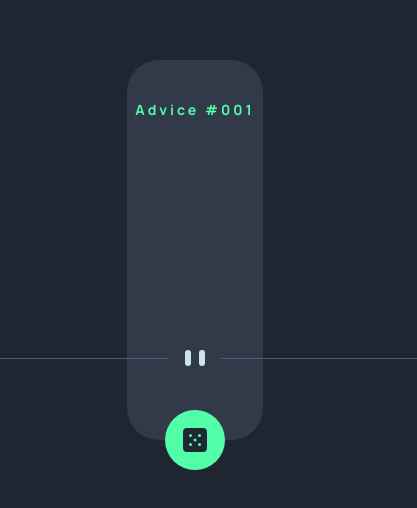
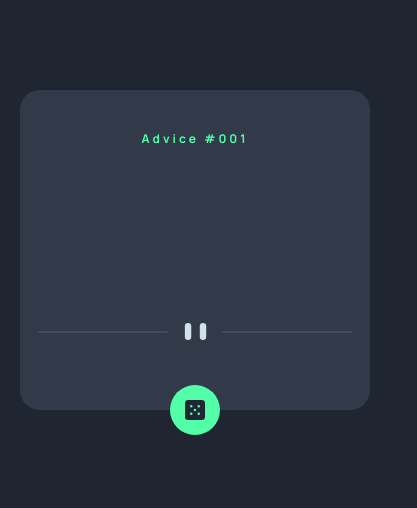
Before and after one commit to avinashkumartirakachuri9-source/Adgentor-Advice, a plain HTML site: page index.html in a window 390 px wide. Shown: the part 172-680 px from the top of the page, 417 px wide, since content can reach past the window. Drawn offline with Linux system fonts and the light colour scheme.

Commit message:
maken more responsive for mobile

```diff
--- a/style.css
+++ b/style.css
@@ -5,20 +5,61 @@
 }
 
 body{
-    height: 100vh;
+    min-height: 100vh;
     background-color: hsl(218, 23%, 16%);
     display: flex;
     justify-content: center;
     align-items: center;
-
+    padding: 20px;
 }
 
 .container{
-    height: 45%;
-    width: 35%;
+    width: 540px;
+    max-width: 100%;
+    min-height: 330px;
     background-color: hsl(217, 19%, 24%);
-    border-radius: 2rem;
+    border-radius: 20px;
     position: relative;
+    padding: 20px;
+}
+
+.container2{
+    display: flex;
+    justify-content: center;
+    align-items: center;
+    margin-top: 20px;
+
+    letter-spacing: 3px;
+    font-size: 14px;
+    font-family: "Manrope", sans-serif;
+    color: hsl(150, 100%, 66%);
+}
+
+.text{
+    width: 85%;
+    margin: 40px auto 0;
+
+    text-align: center;
+    color: white;
+    font-size: 28px;
+    font-family: "Manrope", sans-serif;
+    font-weight: 800;
+    line-height: 1.4;
+}
+
+.image{
+    position: absolute;
+    bottom: 80px;
+    left: 50%;
+    transform: translateX(-50%);
+    width: 90%;
+    display: flex;
+    justify-content: center;
+}
+
+.image img{
+    max-width: 100%;
+    height: auto;
 }
 
 .dice{
@@ -41,31 +82,58 @@ body{
 .dice img{
     width: 24px;
 }
-.container2{
-    display: flex;
-    justify-content: center;
-    align-items: center;
-    margin-top: 40px;
 
-    letter-spacing: 3px;
-    font-size: 14px;
-    font-family: "Manrope", sans-serif;
-    color: hsl(150, 100%, 66%);
+/* Tablet */
+@media (max-width: 768px){
+
+    .container{
+        width: 90%;
+        min-height: 350px;
+    }
+
+    .text{
+        font-size: 24px;
+    }
+
+    .image img{
+        content: url("./images/pattern-divider-mobile.svg");
+    }
 }
 
-.text{
-    width: 80%;
-    margin: 50px auto 0;
+/* Mobile */
+@media (max-width: 480px){
 
-    text-align: center;
-    color: white;
-    font-size: 28px;
-    font-family: "Manrope", sans-serif;
-    font-weight: 800;
+    .container{
+        width: 100%;
+        min-height: 320px;
+    }
+
+    .container2{
+        font-size: 12px;
+    }
+
+    .text{
+        width: 90%;
+        font-size: 20px;
+        margin-top: 30px;
+    }
+
+    .image{
+        bottom: 70px;
+    }
+
+    .image img{
+        content: url("./images/pattern-divider-mobile.svg");
+        width: 100%;
+    }
+
+    .dice{
+        width: 50px;
+        height: 50px;
+        bottom: -25px;
+    }
+
+    .dice img{
+        width: 20px;
+    }
 }
-.image{
-    position: absolute;
-    bottom: 70px;
-    left: 50%;
-    transform: translateX(-50%);
-}
```
